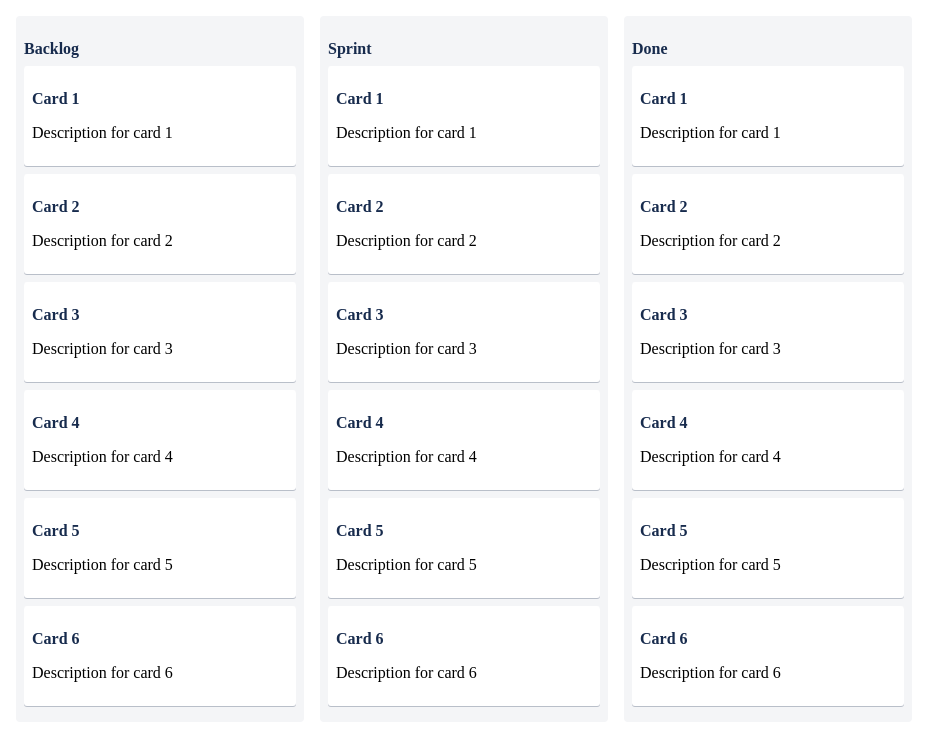
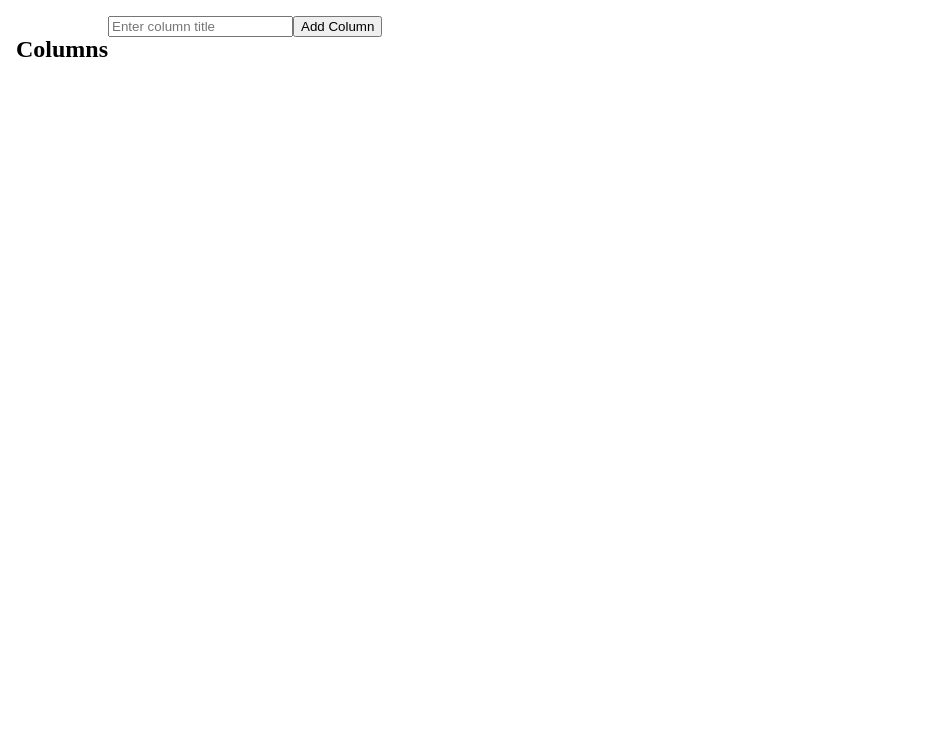
Before and after one commit to devLeopar/trello-clone, a React (Create React App) app: page / in a window 1280 px wide. Shown: the top 746 px of the page, without its empty margins (0-950 px from the left). Built offline with nearby package versions, Linux system fonts and the light colour scheme.

Commit message:
feat[WIP]: column management first bits(dirty)

```diff
--- a/src/App.tsx
+++ b/src/App.tsx
@@ -1,11 +1,12 @@
-import React from 'react';
-import Board from './components/Board';
+import React from "react";
+import Board from "./components/Board";
+import { ColumnProvider } from "./contexts/ColumnContext";
 
 function App() {
   return (
-    <div>
+    <ColumnProvider>
       <Board />
-    </div>
+    </ColumnProvider>
   );
 }
 
--- /dev/null
+++ b/src/components/Board/ColumnForm.tsx
@@ -0,0 +1,28 @@
+import React, { useState } from "react";
+import { useColumnContext } from "../../contexts/ColumnContext";
+
+const ColumnForm = () => {
+  const { dispatch } = useColumnContext();
+  const [title, setTitle] = useState("");
+
+  const handleSubmit = (e: React.FormEvent<HTMLFormElement>) => {
+    e.preventDefault();
+    const id = String(Math.floor(Math.random() * 100000));
+    dispatch({ type: "ADD_COLUMN", payload: { id, title } });
+    setTitle("");
+  };
+
+  return (
+    <form onSubmit={handleSubmit}>
+      <input
+        type="text"
+        placeholder="Enter column title"
+        value={title}
+        onChange={(e) => setTitle(e.target.value)}
+      />
+      <button type="submit">Add Column</button>
+    </form>
+  );
+};
+
+export default ColumnForm;
--- a/src/components/Board/index.tsx
+++ b/src/components/Board/index.tsx
@@ -1,16 +1,21 @@
-import React from 'react';
-import { cards } from '../../models/cards';
-import Column from '../Column';
-import styles from './styles.module.css';
+import React from "react";
+import { useColumnContext } from "../../contexts/ColumnContext";
+import Column from "../Column";
+import ColumnForm from "./ColumnForm";
+import styles from "./styles.module.css"
 
-const Board: React.FC = () => {
-    return (
-      <div className={styles.board}>
-        <Column title='Backlog' cards={cards} />
-        <Column title='Sprint' cards={cards} />
-        <Column title='Done' cards={cards} />
-      </div>
-    );
-  };
+const Board = () => {
+  const { state } = useColumnContext();
+
+  return (
+    <div className={styles.board}>
+      <h2>Columns</h2>
+      <ColumnForm />
+      {state.columns.map((column) => (
+        <Column key={column.id} {...column} />
+      ))}
+    </div>
+  );
+};
 
 export default Board;
--- a/src/components/Column/index.tsx
+++ b/src/components/Column/index.tsx
@@ -1,26 +1,30 @@
 import React from "react";
-import { Card as CardType } from "../../types";
-import Card from "../Card";
-import styles from "./styles.module.css";
+import { useColumnContext } from "../../contexts/ColumnContext";
+import styles from "./styles.module.css"
 
-type ColumnProps = {
-  title: string;
-  cards?: CardType[];
-};
+const Column = ({ id, title }: { id: string; title: string }) => {
+  const { dispatch } = useColumnContext();
 
-const Column: React.FC<ColumnProps> = ({ title, cards = [] }) => {
+  const handleDelete = () => {
+    dispatch({ type: "DELETE_COLUMN", payload: id });
+  };
+
+  const handleTitleChange = (e: React.ChangeEvent<HTMLInputElement>) => {
+    dispatch({ type: "EDIT_COLUMN", payload: { id, title: e.target.value } });
+  };
+
   return (
     <div className={styles.column}>
-      <h3>{title}</h3>
-      <div className={styles.cards}>
-        {cards.map((card) => (
-          <Card
-            key={card.id}
-            title={card.title}
-            description={card.description}
-          />
-        ))}
+      <div className={styles.columnHeader}>
+        <input
+          type="text"
+          placeholder="Enter title..."
+          value={title}
+          onChange={handleTitleChange}
+        />
+        <button onClick={handleDelete}>X</button>
       </div>
+      <div className={styles.columnContent}></div>
     </div>
   );
 };
--- a/src/components/Column/styles.module.css
+++ b/src/components/Column/styles.module.css
@@ -1,20 +1,37 @@
 .column {
-  background-color: #f4f5f7;
-  border-radius: 4px;
-  display: inline-block;
-  margin-right: 16px;
-  padding: 8px;
-  vertical-align: top;
-  width: 272px;
+  background-color: #e2e2e2;
+  width: 250px;
+  margin-right: 20px;
 }
 
-.column h3 {
-  color: #172b4d;
-  font-size: 16px;
-  font-weight: 600;
-  margin-bottom: 8px;
+.columnHeader {
+  display: flex;
+  justify-content: space-between;
+  align-items: center;
+  padding: 10px;
+  background-color: #fff;
 }
 
-.column .cards {
-  margin-top: 8px;
+.columnHeader input {
+  width: 100%;
+  border: none;
+  font-size: 20px;
+  font-weight: bold;
+  text-align: center;
+  background-color: transparent;
+  outline: none;
 }
+
+.columnHeader button {
+  border: none;
+  background-color: transparent;
+  color: red;
+  font-size: 20px;
+  cursor: pointer;
+}
+
+.columnContent {
+  padding: 10px;
+  height: calc(100vh - 150px);
+  overflow-y: auto;
+}
--- /dev/null
+++ b/src/contexts/ColumnContext.tsx
@@ -0,0 +1,73 @@
+import React, { createContext, useReducer } from "react";
+
+type Column = {
+  id: string;
+  title: string;
+};
+
+type ColumnState = {
+  columns: Column[];
+};
+
+type ColumnAction =
+  | { type: "ADD_COLUMN"; payload: Column }
+  | { type: "DELETE_COLUMN"; payload: string }
+  | { type: "EDIT_COLUMN"; payload: Column };
+
+type ColumnContextValue = {
+  state: ColumnState;
+  dispatch: React.Dispatch<ColumnAction>;
+};
+
+const ColumnContext = createContext<ColumnContextValue | undefined>(undefined);
+
+const columnReducer = (
+  state: ColumnState,
+  action: ColumnAction
+): ColumnState => {
+  switch (action.type) {
+    case "ADD_COLUMN":
+      return {
+        ...state,
+        columns: [...state.columns, action.payload],
+      };
+    case "DELETE_COLUMN":
+      return {
+        ...state,
+        columns: state.columns.filter((column) => column.id !== action.payload),
+      };
+    case "EDIT_COLUMN":
+      return {
+        ...state,
+        columns: state.columns.map((column) =>
+          column.id === action.payload.id ? action.payload : column
+        ),
+      };
+    default:
+      return state;
+  }
+};
+
+const ColumnProvider: React.FC<{ children: React.ReactNode }> = ({
+  children,
+}) => {
+  const [state, dispatch] = useReducer(columnReducer, { columns: [] });
+
+  return (
+    <ColumnContext.Provider value={{ state, dispatch }}>
+      {children}
+    </ColumnContext.Provider>
+  );
+};
+
+const useColumnContext = (): ColumnContextValue => {
+  const context = React.useContext(ColumnContext);
+
+  if (!context) {
+    throw new Error("useColumnContext must be used within a ColumnProvider");
+  }
+
+  return context;
+};
+
+export { ColumnProvider, useColumnContext };
--- a/src/models/cards.ts
+++ b/src/models/cards.ts
@@ -1,10 +1,10 @@
 import { Card } from '../types';
 
 export const cards: Card[] = [
-  { id: 1, title: 'Card 1', description: 'Description for card 1' },
-  { id: 2, title: 'Card 2', description: 'Description for card 2' },
-  { id: 3, title: 'Card 3', description: 'Description for card 3' },
-  { id: 4, title: 'Card 4', description: 'Description for card 4' },
-  { id: 5, title: 'Card 5', description: 'Description for card 5' },
-  { id: 6, title: 'Card 6', description: 'Description for card 6' },
+  { id: "1", title: 'Card 1', description: 'Description for card 1' },
+  { id: "2", title: 'Card 2', description: 'Description for card 2' },
+  { id: "3", title: 'Card 3', description: 'Description for card 3' },
+  { id: "4", title: 'Card 4', description: 'Description for card 4' },
+  { id: "5", title: 'Card 5', description: 'Description for card 5' },
+  { id: "6", title: 'Card 6', description: 'Description for card 6' },
 ];
```
Also changed, not shown: src/types.ts (+11 -5 lines), tsconfig.json (+8 -2 lines).
